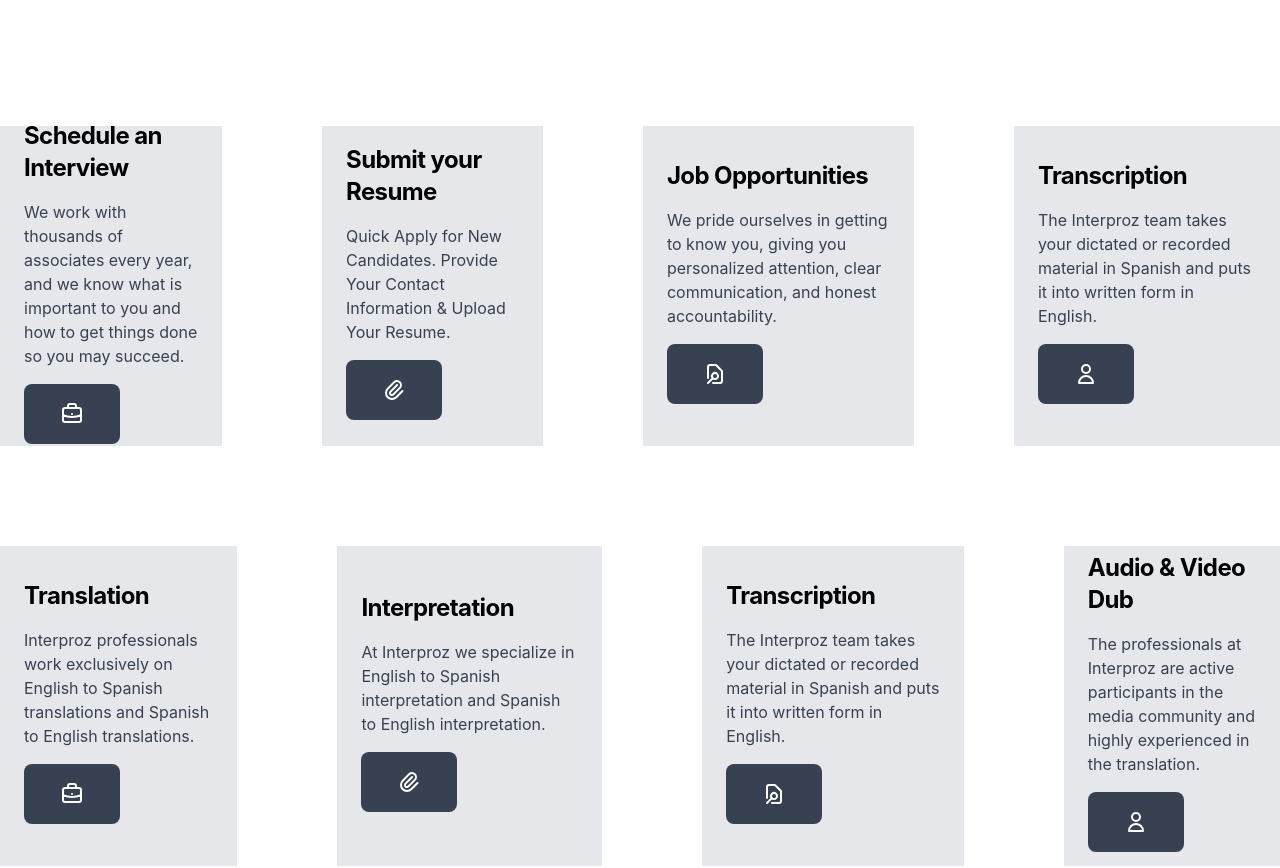
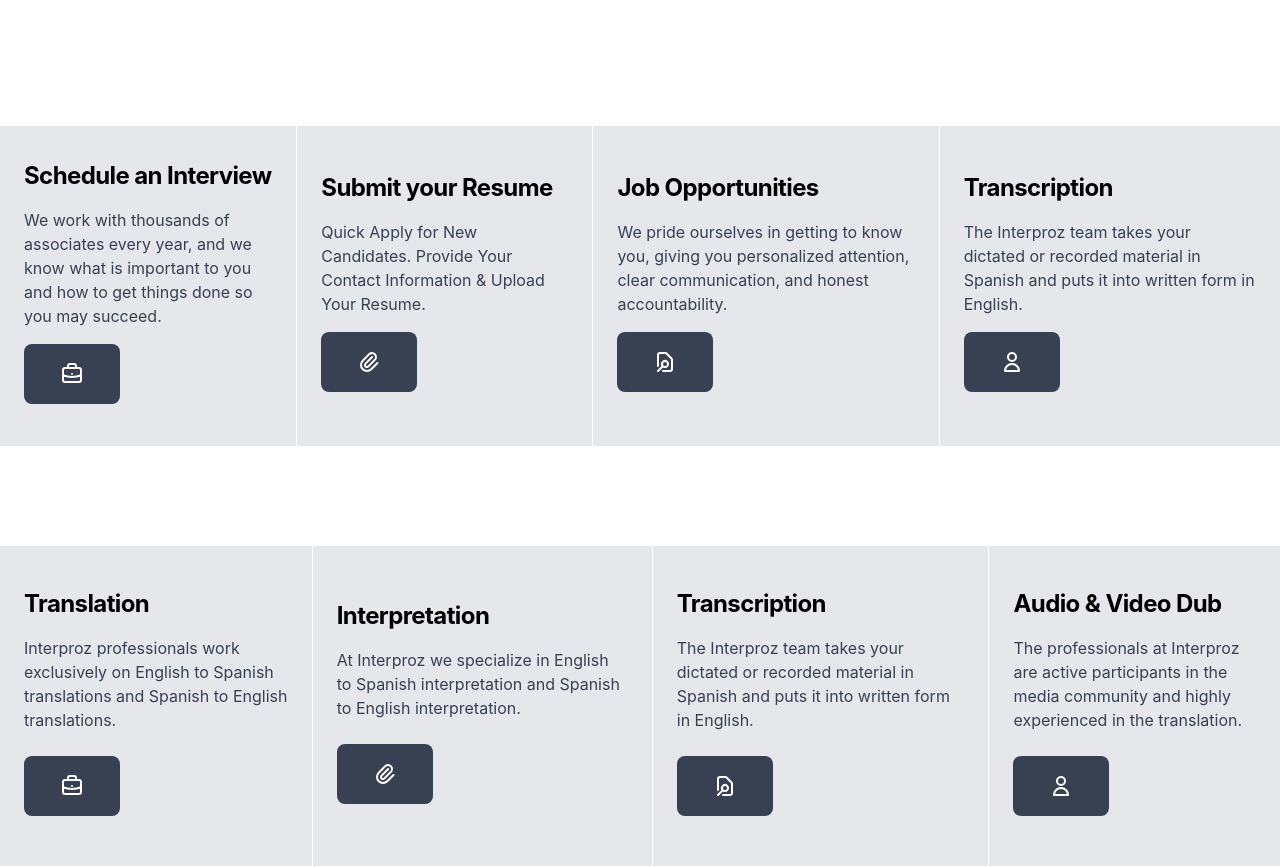
Before and after one commit to nessakodo/interproz-employment-website, a React (Create React App) app in the folder client/: page / in a window 1280 px wide. Shown: the part 2640-3508 px from the top of the page. Built offline with nearby package versions, Linux system fonts and the light colour scheme; no server answers.

Commit message:
fixed card spacing

```diff
--- a/client/src/components/Home.js
+++ b/client/src/components/Home.js
@@ -147,7 +147,9 @@
                     </div>
                 </section>
 
-        <div class="grid-container2 gap-4">
+
+
+        <div class="grid-container2">
             <div class="grid-child5">
                         <Card class="bg-gray-200 ml-0 h-80">
                                 <h5 className="text-2xl font-bold tracking-tight ">
@@ -218,7 +220,7 @@
                                 <h5 className="text-2xl font-bold tracking-tight ">
                                     Translation
                                 </h5>
-                                <p className="font-normal text-gray-700 dark:text-gray-800">
+                                <p className="font-normal text-gray-700 dark:text-gray-800 mb-2">
                                 Interproz professionals work exclusively on English to Spanish translations and Spanish to English translations.
                                 </p>
                                 <Button type="button" onClick={onInterviewClick} class="text-white bg-gray-700 hover:bg-gray-500 focus:outline-none focus:ring-4 focus:ring-gray-300 font-medium rounded-lg text-sm px-5 py-2.5 mr-2 mb-2 dark:bg-gray-700 dark:focus:ring-gray-700 dark:border-gray-700 w-24" >
@@ -233,7 +235,7 @@
                         <h5 className="text-2xl font-bold tracking-tight ">
                             Interpretation
                         </h5>
-                        <p className="font-normal text-gray-700 dark:text-gray-800">
+                        <p className="font-normal text-gray-700 dark:text-gray-800 mb-2">
                         At Interproz we specialize in English to Spanish interpretation and Spanish to English interpretation.
                         </p>
                             <Button type="button" onClick={onResumeClick} class="text-white bg-gray-700 hover:bg-gray-500 focus:outline-none focus:ring-4 focus:ring-gray-300 font-medium rounded-lg text-sm px-5 py-2.5 mr-2 mb-2 dark:bg-gray-700 dark:focus:ring-gray-700 dark:border-gray-700 w-24">
@@ -248,7 +250,7 @@
                         <h5 className="text-2xl font-bold tracking-tight ">
                             Transcription
                         </h5>
-                        <p className="font-normal text-gray-700 dark:text-gray-800">
+                        <p className="font-normal text-gray-700 dark:text-gray-800 mb-2">
                         The Interproz team takes your dictated or recorded material in Spanish and puts it into written form in English.
                         </p>
                             <Button type="button" onClick={onAboutClick} class="text-white bg-gray-700 hover:bg-gray-500 focus:outline-none focus:ring-4 focus:ring-gray-300 font-medium rounded-lg text-sm px-5 py-2.5 mr-2 mb-2 dark:bg-gray-700 dark:focus:ring-gray-700 dark:border-gray-700 w-24">
@@ -263,7 +265,7 @@
                         <h5 className="text-2xl font-bold tracking-tight ">
                             Audio & Video Dub
                         </h5>
-                        <p className="font-normal text-gray-700 dark:text-gray-800">
+                        <p className="font-normal text-gray-700 dark:text-gray-800 mb-2">
                         The professionals at Interproz are active participants in the media community and highly experienced in the translation.
                         </p>
                             <Button type="button" onClick={onAboutClick} class="text-white bg-gray-700 hover:bg-gray-500 focus:outline-none focus:ring-4 focus:ring-gray-300 font-medium rounded-lg text-sm px-5 py-2.5 mr-2 mb-2 dark:bg-gray-700 dark:focus:ring-gray-700 dark:border-gray-700 w-24">
--- a/client/src/index.css
+++ b/client/src/index.css
@@ -147,7 +147,7 @@
 .grid-container2 {
   display: grid;
   grid-auto-flow: column;
-  grid-gap: 100px;
+  grid-gap: 1px;
   margin-top: 100px;
   margin-bottom: 100px;
   align-content: center;
```
